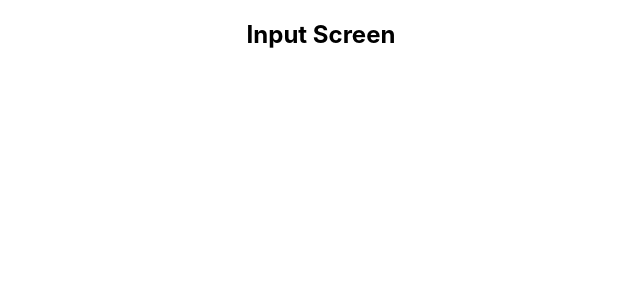
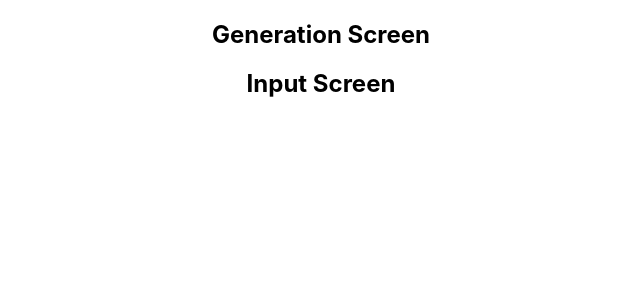
Before and after one commit to augustocorvalan/knossos, a React (Create React App) app: page / in a window 1280 px wide. Shown: the top 300 px of the page, without its empty margins (319-959 px from the left). Built offline with nearby package versions, Linux system fonts and the light colour scheme.

Commit message:
Add Generation screen

```diff
--- a/src/App.js
+++ b/src/App.js
@@ -1,10 +1,12 @@
 import InputScreen from "./InputScreen"
+import GenerationScreen from "./GenerationScreen"
 import logo from './logo.svg';
 import './App.css';
 
 function App() {
   return (
     <div className="App">
+        <GenerationScreen />
         <InputScreen />
     </div>
   );
--- /dev/null
+++ b/src/GenerationScreen.js
@@ -0,0 +1,10 @@
+
+const GenerationScreen = () => {
+    return (
+        <div>
+            <h2>Generation Screen</h2>
+        </div>
+    )
+}
+
+export default GenerationScreen
```
Also changed, not shown: 1 other file (tests, documents, lock files or other folders).
